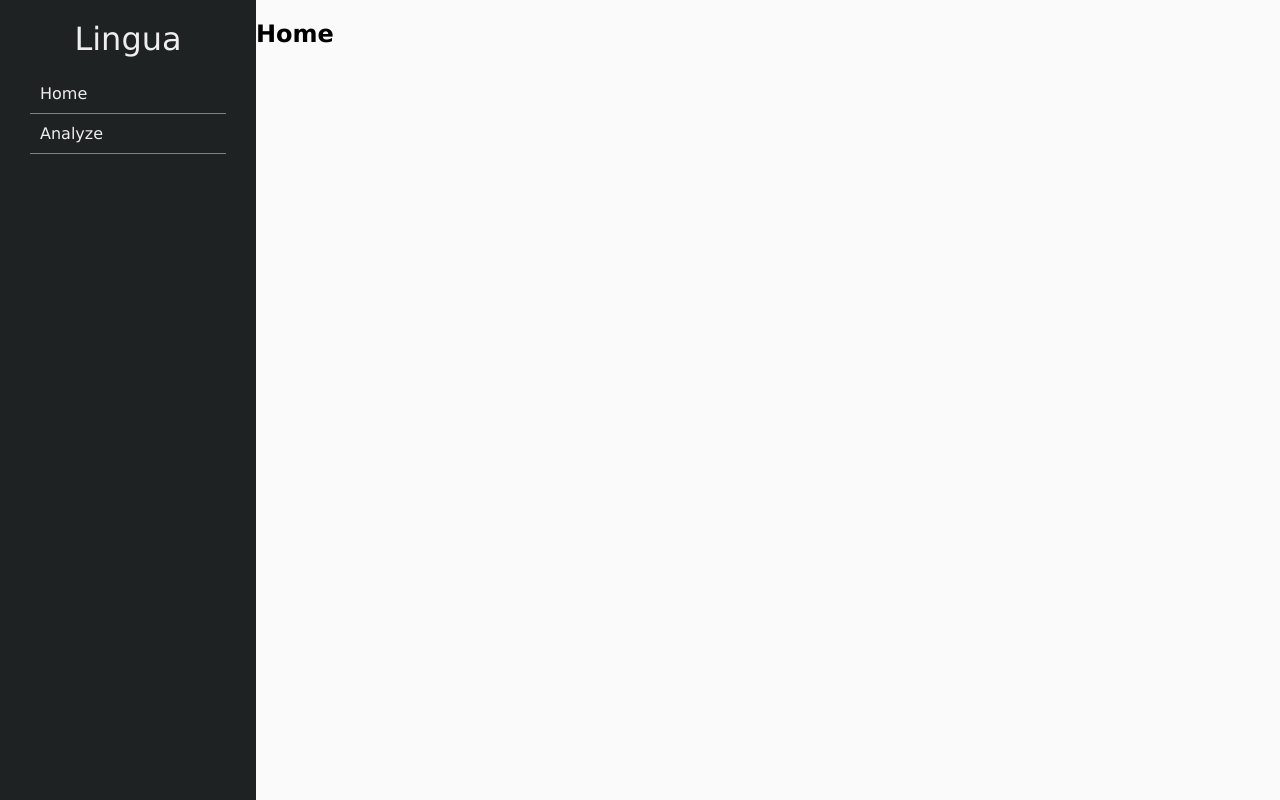
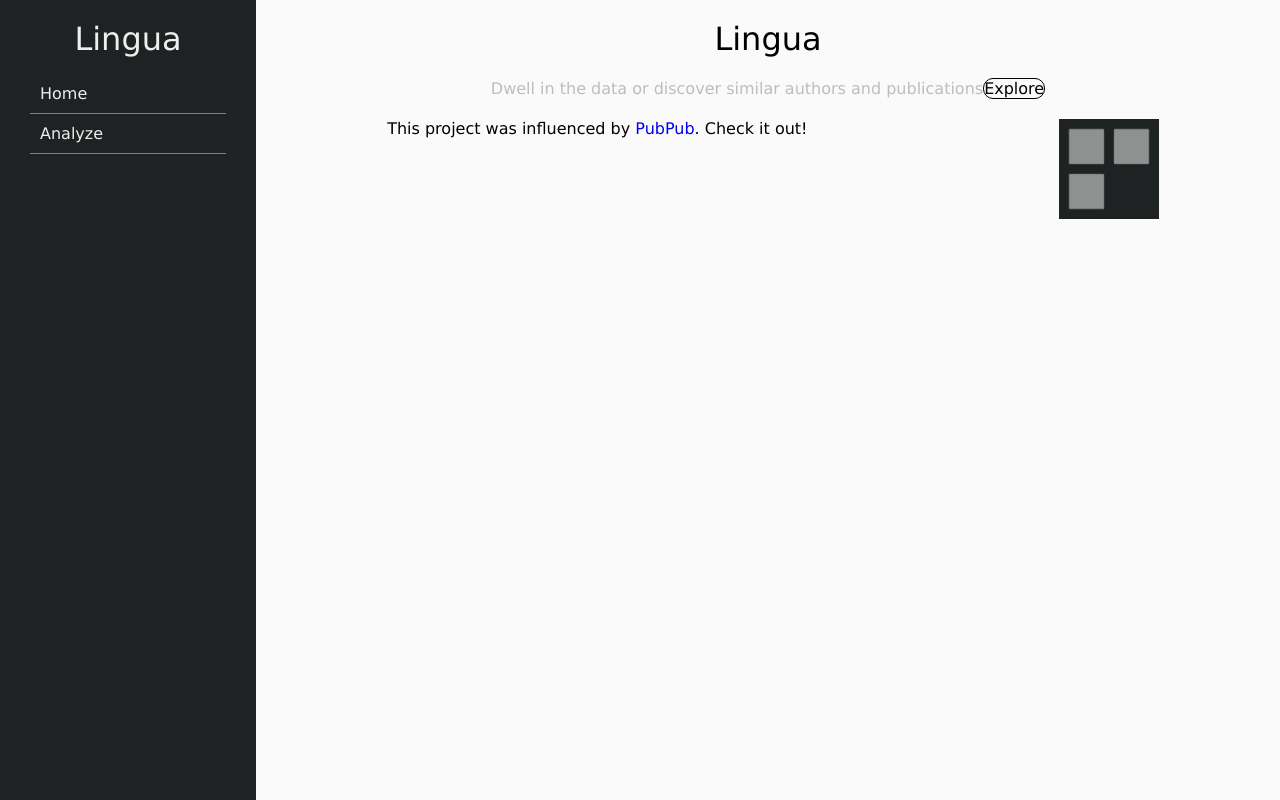
Before and after one commit to rtama/lingua, a React app: page / in a window 1280 px wide. Built offline with nearby package versions, Linux system fonts and the light colour scheme.

Commit message:
Added preliminary Home component to replace sidebar

```diff
--- a/src/components/Analyze/Analyze.jsx
+++ b/src/components/Analyze/Analyze.jsx
@@ -4,9 +4,8 @@ import {
   Route
 } from 'react-router-dom';
 
-
-
-class AnalyzeUser extends React.Component {
+// Main Analysis component
+class Analyze extends React.Component {
   constructor(props) {
     super(props);
   }
@@ -16,53 +15,8 @@ class AnalyzeUser extends React.Component {
   }
 }
 
-// class Analyze extends React.Component {
-//   constructor(props) {
-//     super(props);
-//   }
-
-//   componentDidMount() {
-//     // fetch('/api/')
-//   }
-
-//   render() {
-//     <Route
-//       path={`${this.props.match.url}/:userid`},
-//       component={}
-//     />
-//   }
-// }
-
-// const Analyze = ({ match }) => (
-//     <Route
-//       path={`${match.url}/:userid`}
-//       component={AnalyzeUser}
-//     />
-// )
-class Analyze extends React.Component {
-  constructor(props) {
-    super(props);
-  }
-
-  render() {
-    return (
-      <Route
-        path={`${this.props.match.url}/:userid`}
-        component={AnalyzeUser}
-      />
-    )
-  }
-}
-
-AnalyzeUser.propTypes = {
-  match: PropTypes.object
-}
-
 Analyze.propTypes = {
   match: PropTypes.object
 }
 
-export {
-  AnalyzeUser,
-  Analyze
-}
+export default Analyze;
--- a/src/components/App/App.jsx
+++ b/src/components/App/App.jsx
@@ -6,20 +6,21 @@ import {
 
 // Import child components
 import AnalyzeSearch from '../AnalyzeSearch/AnalyzeSearch';
-import { Analyze } from '../Analyze/Analyze';
+import Analyze from '../Analyze/Analyze';
+import Home from '../Home/Home';
 
 // Iterable array of routes that the sidebar can contain
 const routes = [
   { path: '/',
     exact: true,
-    main: () => <h2>Home</h2>
+    main: Home
   },
   { path: '/search',
     exact: true,
     main: AnalyzeSearch
   },
   {
-    path: '/analyze',
+    path: '/analyze/:userid',
     exact: false,
     main: Analyze
   }
@@ -48,4 +49,4 @@ const App = () => (
   </div>
 )
 
-export default App
+export default App;
--- /dev/null
+++ b/src/components/Home/Home.jsx
@@ -0,0 +1,36 @@
+import React from 'react';
+import {
+  Route,
+  Link
+} from 'react-router-dom';
+
+class Home extends React.Component {
+  constructor(props) {
+    super(props);
+  }
+
+  render() {
+    return (
+      <div className='home_page'>
+        <div className='heading'>
+          <div className='title'>Lingua</div>
+          <span>Dwell in the data or discover similar authors and publications</span>
+          <div className='start-button'>Explore</div>
+        </div>
+        <div className='about' >
+          <div className='pubpub-left' >
+            This project was influenced by <a href="http://www.pubpub.org">PubPub</a>. Check it out!
+          </div>
+          <div className='pubpub-right' >
+            <img src='../../../static/imgs/pubpublogo.png'/>
+          </div>
+        </div>
+        <div>
+        </div>
+      </div>
+    )
+
+  }
+}
+
+export default Home;
--- a/static/styles.css
+++ b/static/styles.css
@@ -10,6 +10,9 @@ body {
     margin: 0px;
 }
 
+a {
+    text-decoration: none;
+}
 
 /* Navigation */
 .container {
@@ -54,7 +57,6 @@ header {
 }
 
 .sidebar a {
-    text-decoration: none;
     color:#EEEEEE;
 }
 
@@ -62,6 +64,49 @@ header {
 .analyze_search {
     margin: 20px;
     margin-top: 40px;
+}
+
+/* Home */
+.home_page {
+    text-align: center;
+}
+
+.home_page .title {
+    font-size: xx-large;
+    margin: 20px;
+}
+
+.heading {
+    margin: 20px;
+}
+
+.heading > span {
+    color: #BDBDBD;
+}
+
+.start-button {
+    border: 1px solid black;
+    border-radius: 10px;
+    display: inline-block;
+}
+
+img {
+    background-color: #1E2223;
+    max-height: 100px;
+    max-width: 100px;
+}
+
+.about {
+    display: -webkit-flex;
+    display: flex;
+}
+
+.pubpub-left {
+    flex: 2;
+}
+
+.pubpub-right {
+    flex: 1;
 }
 
 /* Search */
```
Also changed, not shown: static/imgs/pubpublogo.png (added).
